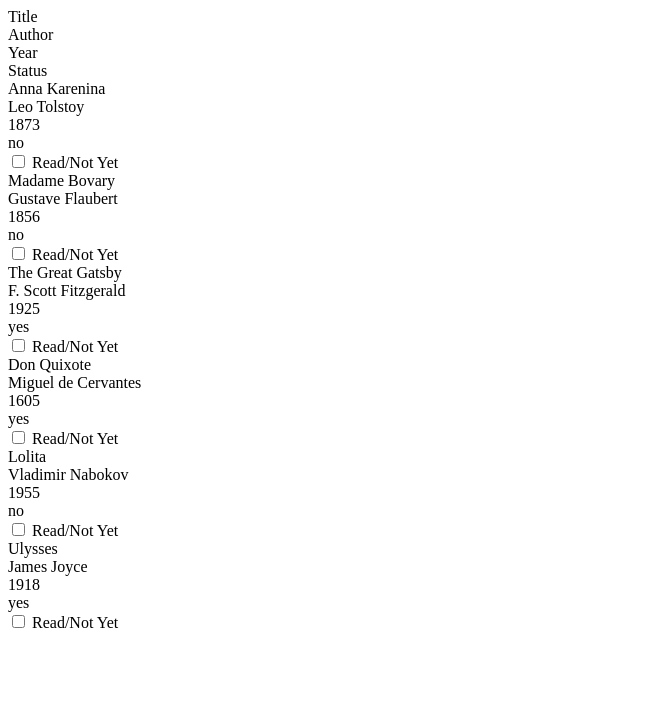
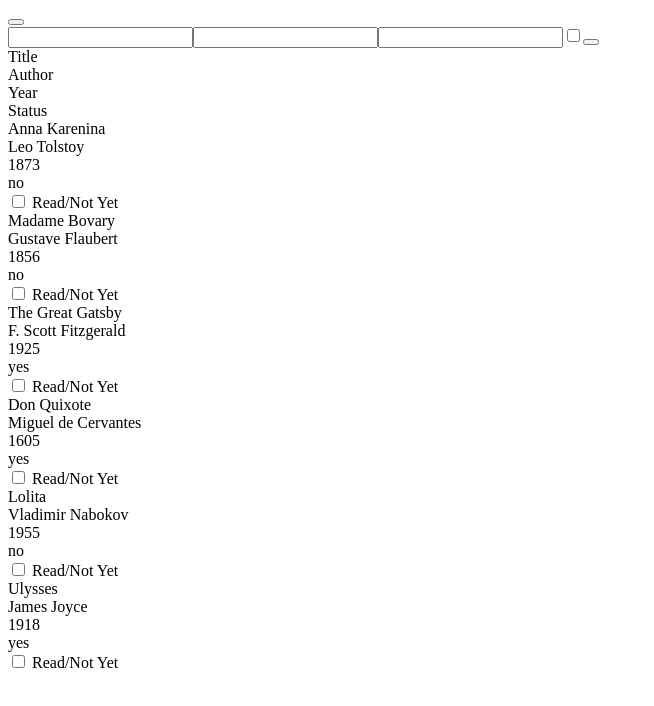
Before and after one commit to gradiva/react-library, a React (Create React App) app: page / in a window 1280 px wide. Shown: the top 706 px of the page, without its empty margins (0-654 px from the left). Built offline with nearby package versions, Linux system fonts and the light colour scheme.

Commit message:
Add new book form

```diff
--- a/src/components/Book.js
+++ b/src/components/Book.jsx
@@ -1,8 +1,10 @@
 import React from 'react';
 
-class Book extends React.Component {
+class Book extends React.PureComponent {
   render() {
-    const { title, author, year, status } = this.props;
+    const {
+      title, author, year, status,
+    } = this.props;
 
     return (
       <div className="book">
@@ -10,9 +12,11 @@ class Book extends React.Component {
         <div>{author}</div>
         <div>{year}</div>
         <div>{status}</div>
-        <div><input type="checkbox" />
+        <div>
+          <input type="checkbox" />
           {' '}
-          Read/Not Yet</div>
+          Read/Not Yet
+        </div>
       </div>
     );
   }
--- a/src/components/BooksContainer.js
+++ b/src/components/BooksContainer.jsx
@@ -1,7 +1,7 @@
 import React from 'react';
 import Book from './Book';
 
-class BooksContainer extends React.Component {
+class BooksContainer extends React.PureComponent {
   render() {
     const { books } = this.props;
 
@@ -22,7 +22,7 @@ class BooksContainer extends React.Component {
           <div>Author</div>
           <div>Year</div>
           <div>Status</div>
-          <div></div>
+          <div />
         </div>
         <div className="books-list">
           {bookRows}
--- a/src/components/Button.js
+++ b/src/components/Button.jsx
@@ -1,6 +1,6 @@
 import React from 'react';
 
-class Button extends React.Component {
+class Button extends React.PureComponent {
   render() {
     return (
       <button
--- /dev/null
+++ b/src/components/MyLibrary.jsx
@@ -0,0 +1,16 @@
+import React from 'react';
+import BooksContainer from './BooksContainer';
+import Button from './Button';
+import NewBookForm from './NewBookForm';
+
+export default class MyLibrary extends React.PureComponent {
+  render() {
+    return (
+      <main>
+        <Button />
+        <NewBookForm />
+        <BooksContainer books={this.props.books} />
+      </main>
+    );
+  }
+}
--- /dev/null
+++ b/src/components/NewBookForm.jsx
@@ -0,0 +1,28 @@
+import React from 'react';
+import Button from './Button';
+
+export default class NewBookForm extends React.PureComponent {
+  render() {
+    return (
+      <form className="book-form">
+        <input
+          type="text"
+          name="title"
+        />
+        <input
+          type="text"
+          name="author"
+        />
+        <input
+          type="number"
+          name="year"
+        />
+        <input
+          type="checkbox"
+          name="status"
+        />
+        <Button />
+      </form>
+    );
+  }
+}
--- a/src/index.js
+++ b/src/index.jsx
@@ -1,17 +1,7 @@
 import React from 'react';
 import ReactDOM from 'react-dom';
 import './index.css';
-import BooksContainer from './components/BooksContainer';
-
-class MyLibrary extends React.Component {
-  render() {
-    return (
-      <main>
-        <BooksContainer books={this.props.books} />
-      </main>
-    );
-  }
-}
+import MyLibrary from './components/MyLibrary';
 
 const BOOKS = [
   { title: 'Anna Karenina', author: 'Leo Tolstoy', year: '1873', status: 'no' },
@@ -24,5 +14,5 @@ const BOOKS = [
 
 ReactDOM.render(
   <MyLibrary books={BOOKS} />,
-  document.getElementById('root')
+  document.getElementById('root'),
 );
```
Also changed, not shown: src/components/NewBookForm.js (deleted).
